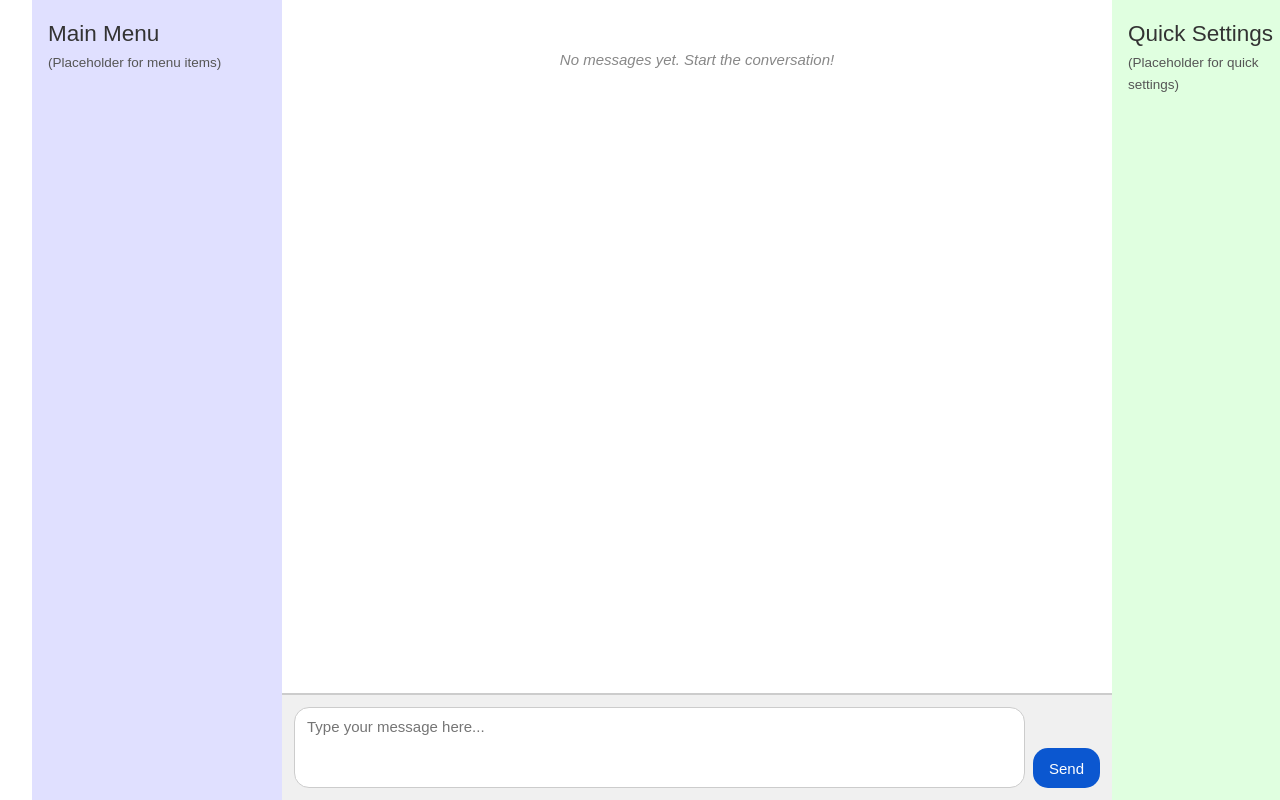
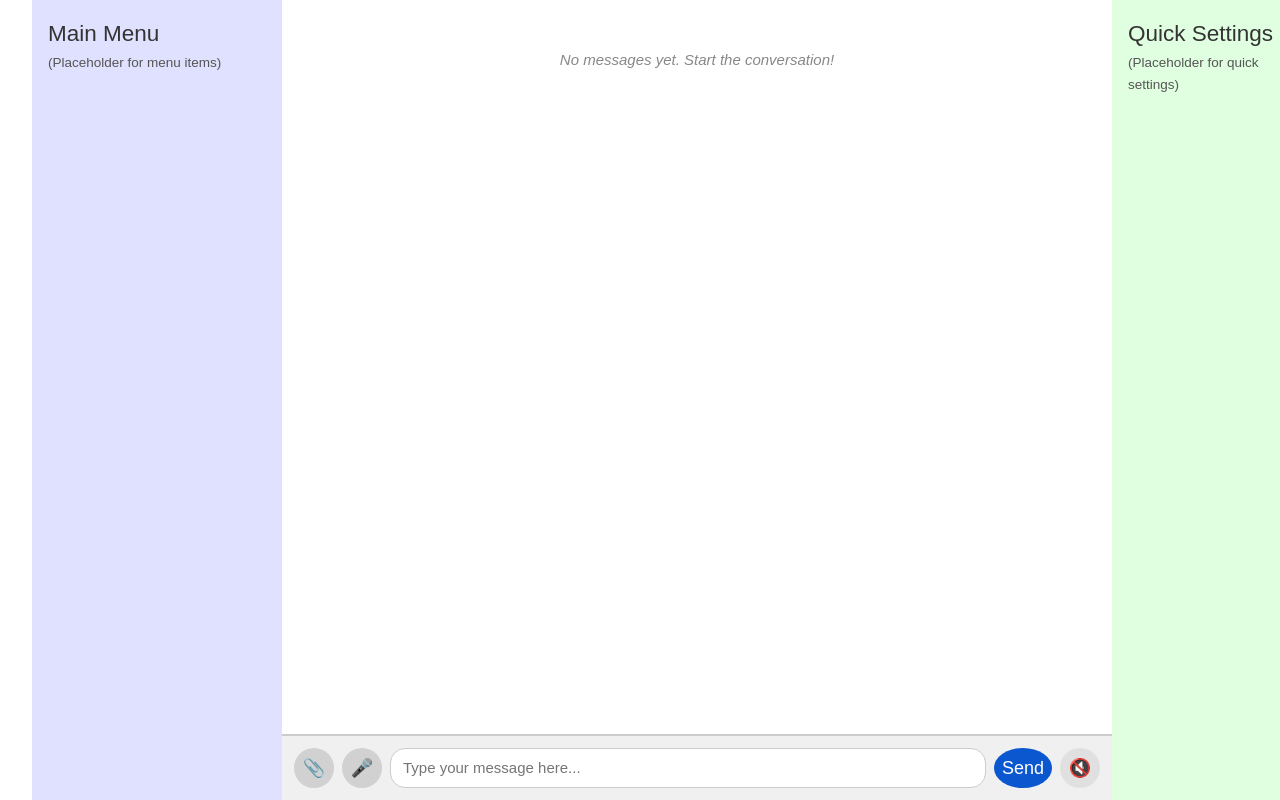
Before and after one commit to NB4U94/ai-assistant-pwa, a Vue app: page / in a window 1280 px wide. Built offline with nearby package versions, Linux system fonts and the light colour scheme.

Commit message:
Added UI placeholders, loading animations, and an error styling hook to ChatView

```diff
--- a/src/views/ChatView.vue
+++ b/src/views/ChatView.vue
@@ -1,7 +1,7 @@
 <template>
     <div class="chat-view">
       <div class="message-display-area" ref="messageAreaRef">
-        <div v-for="message in messages" :key="message.id" :class="['message', message.sender === 'User' ? 'user-message' : 'ai-message']">
+         <div v-for="message in messages" :key="message.id" :class="['message', message.sender === 'User' ? 'user-message' : (message.sender === 'AI' ? 'ai-message' : 'system-message')]">
           <span class="message-text">{{ message.text }}</span>
         </div>
         <p v-if="messages.length === 0 && !isLoading" class="placeholder-message">
@@ -12,22 +12,33 @@
         </p>
       </div>
       <div class="input-area">
+         <button class="icon-button" aria-label="Attach file" title="Attach file (Not implemented)">
+           📎
+         </button>
+         <button class="icon-button" aria-label="Use voice input" title="Use voice input (Not implemented)">
+           🎤
+         </button>
         <textarea
           ref="inputAreaRef"
           v-model="userInput"
           placeholder="Type your message here..."
-          rows="3"
+          rows="1"
+          @input="autoGrowTextarea"
           @keydown.enter.prevent="sendMessage"
           :disabled="isLoading"
           aria-label="Chat message input"
         ></textarea>
-        <button @click="sendMessage" :disabled="isLoading" aria-label="Send message">Send</button>
+        <button @click="sendMessage" :disabled="isLoading" aria-label="Send message" class="send-button">Send</button>
+        <button @click="toggleTts" :class="['tts-button', isTtsEnabled ? 'tts-on' : 'tts-off']" :aria-pressed="isTtsEnabled" aria-label="Toggle text to speech">
+          <span v-if="isTtsEnabled" title="Speech ON">🔊</span>
+          <span v-else title="Speech OFF">🔇</span>
+        </button>
       </div>
     </div>
   </template>
 
   <script setup>
-  import { ref, nextTick } from 'vue';
+  import { ref, nextTick, computed, onUnmounted } from 'vue';
 
   // --- Configuration ---
   // 🚨🚨🚨 WARNING: Replace with your NEW, PRIVATE key for LOCAL TESTING ONLY.
@@ -37,21 +48,60 @@
   const MODEL_NAME = 'gemini-1.5-flash';
   // ---------------------
 
-  // Template ref to access the message display DOM element
+  // Template refs
   const messageAreaRef = ref(null);
-  // Template ref to access the input textarea DOM element
   const inputAreaRef = ref(null);
 
-  // Reactive variable to hold the user's input
+  // Reactive variables
   const userInput = ref('');
+  const messages = ref([]);
+  const isLoading = ref(false);
+  const isTtsEnabled = ref(false);
+  const synth = window.speechSynthesis;
+  const ttsSupported = ref(!!synth);
 
-  // Reactive array to hold the chat messages
-  const messages = ref([]);
+  // --- Textarea Auto-Grow ---
+  const autoGrowTextarea = (event) => {
+    const textarea = event.target;
+    textarea.style.height = 'auto'; // Reset height
+    // Set height based on scroll height, up to a max
+    const maxHeight = 150; // Match max-height in CSS
+    textarea.style.height = `${Math.min(textarea.scrollHeight, maxHeight)}px`;
+  };
+  // -------------------------
 
-  // Reactive variable to indicate if we are waiting for AI response
-  const isLoading = ref(false);
+  // --- Text-to-Speech (TTS) ---
+  const speakText = (text) => {
+    if (!ttsSupported.value || !synth || !text) return;
+    synth.cancel();
+    const utterance = new SpeechSynthesisUtterance(text);
+    utterance.onerror = (event) => {
+      console.error('SpeechSynthesisUtterance.onerror', event);
+      addMessage(`Speech error: ${event.error}`, 'System');
+    };
+    synth.speak(utterance);
+  };
 
-  // Function to scroll the message area to the bottom
+  const toggleTts = () => {
+    if (!ttsSupported.value) {
+        addMessage('Sorry, your browser does not support text-to-speech.', 'System');
+        return;
+    }
+    isTtsEnabled.value = !isTtsEnabled.value;
+    if (!isTtsEnabled.value) {
+        synth.cancel();
+    }
+    console.log("TTS Enabled:", isTtsEnabled.value);
+  };
+
+  onUnmounted(() => {
+      if (synth) {
+          synth.cancel();
+      }
+  });
+  // -----------------------------
+
+  // --- Message Handling ---
   const scrollToBottom = () => {
     nextTick(() => {
       const messageArea = messageAreaRef.value;
@@ -61,109 +111,133 @@
     });
   };
 
-  // Function to add a message to the list
   const addMessage = (text, sender = 'User') => {
-    // Simple check to prevent adding duplicate "thinking" messages if one is already showing
-    if (sender === 'AI' && text === 'AI is thinking...' && messages.value.some(msg => msg.text === 'AI is thinking...')) {
-      return;
-    }
-     // Prevent adding empty or only whitespace messages
+    if (sender === 'AI' && text === 'AI is thinking...' && messages.value.some(msg => msg.text === 'AI is thinking...')) return;
     if (typeof text !== 'string' || text.trim() === '') {
       console.warn("Attempted to add an empty message.");
       return;
     }
-    messages.value.push({
-      id: Date.now() + Math.random(), // Unique ID
-      text: text.trim(),
-      sender: sender
-    });
+    // Check if the input is an error object from our API call
+    let messageText = text;
+    let messageSender = sender;
+    if (typeof text === 'object' && text !== null && text.error === true) {
+        messageText = text.text; // Use the text from the error object
+        messageSender = 'System'; // Set sender to System for errors
+    }
+
+    const newMessage = {
+      id: Date.now() + Math.random(),
+      text: messageText.trim(),
+      sender: messageSender
+    };
+    messages.value.push(newMessage);
     scrollToBottom();
+
+    // Speak only actual AI responses, not system errors or thinking messages
+    if (messageSender === 'AI' && isTtsEnabled.value) {
+      speakText(newMessage.text);
+    }
   };
 
+  // --- API Call Logic ---
+  const chatHistoryForApi = computed(() => {
+    return messages.value
+      .filter(msg => msg.text !== 'AI is thinking...' && msg.sender !== 'System')
+      .map(msg => ({
+        role: msg.sender === 'User' ? 'user' : 'model',
+        parts: [{ text: msg.text }]
+      }));
+  });
 
-  // Function to call the Gemini API
   const callGeminiApi = async (inputText) => {
-    // Construct the API endpoint URL
     const API_URL = `https://generativelanguage.googleapis.com/v1beta/models/${MODEL_NAME}:generateContent?key=${GEMINI_API_KEY}`;
+    const history = chatHistoryForApi.value; // Get history *before* adding current input
+    const requestBody = {
+      contents: [ ...history, { role: 'user', parts: [{ text: inputText }] } ]
+    };
 
-    // Prepare the request body
-    const requestBody = {
-      contents: [{
-        parts: [{
-          text: inputText
-        }]
-      }]
-      // We can add generationConfig and safetySettings here later if needed
-    };
+    console.log("Sending to API:", JSON.stringify(requestBody, null, 2));
 
     try {
       const response = await fetch(API_URL, {
         method: 'POST',
-        headers: {
-          'Content-Type': 'application/json',
-        },
+        headers: { 'Content-Type': 'application/json' },
         body: JSON.stringify(requestBody),
       });
 
+      const responseData = await response.json(); // Always try to parse JSON
+      console.log("Received from API:", JSON.stringify(responseData, null, 2));
+
       if (!response.ok) {
-        // Handle HTTP errors (like 4xx, 5xx)
-        const errorData = await response.json().catch(() => ({ message: response.statusText })); // Try to parse error JSON
-        console.error('API Error Response:', errorData);
-        throw new Error(`API request failed with status ${response.status}: ${errorData.error?.message || response.statusText}`);
+        const specificError = responseData?.error?.message || response.statusText;
+        throw new Error(`API request failed with status ${response.status}: ${specificError}`);
       }
 
-      const responseData = await response.json();
-
-      // Extract the text from the response - check structure carefully
-      // Based on Gemini API docs, text is usually here:
-      const aiText = responseData.candidates?.[0]?.content?.parts?.[0]?.text;
-
-      if (typeof aiText !== 'string') { // Check if aiText is actually a string
-          console.error('Could not find valid text in API response:', responseData);
-          throw new Error('Invalid response structure from API.');
+       if (responseData.candidates && responseData.candidates.length > 0) {
+          const candidate = responseData.candidates[0];
+          if (candidate.finishReason && candidate.finishReason !== 'STOP' && candidate.finishReason !== 'MAX_TOKENS') {
+               console.warn(`Response stopped due to: ${candidate.finishReason}`);
+               const safetyFeedback = candidate.safetyRatings ? ` Safety ratings: ${JSON.stringify(candidate.safetyRatings)}` : '';
+               // Return error object for system message styling
+               return { error: true, text: `My response was blocked due to: ${candidate.finishReason}.${safetyFeedback}`};
+          }
+          if (candidate.content?.parts?.length > 0) {
+              const aiText = candidate.content.parts[0].text;
+               if (typeof aiText === 'string') {
+                  return aiText; // Success case
+              }
+          }
+          console.warn("API response finished with STOP but no valid text content found.", responseData);
+          return { error: true, text: "[No text content received from AI]" }; // Return error object
       }
 
-      return aiText;
+      console.error('No valid candidates found in API response:', responseData);
+      throw new Error('Invalid response structure: No candidates found.');
 
     } catch (error) {
       console.error('Error calling Gemini API:', error);
-      // Return an error message to display to the user
-      return `Error: ${error.message}`;
+      // Return error object for system message styling
+      return { error: true, text: `Error: ${error.message}` };
     }
   };
+  // -----------------------
 
-  // Function called when user clicks Send or presses Enter
+  // --- Send Message Action ---
   const sendMessage = async () => {
     const currentInput = userInput.value;
     if (currentInput.trim() === '' || isLoading.value) return;
 
     addMessage(currentInput, 'User');
-    userInput.value = ''; // Clear input immediately
+    const textToSend = currentInput;
+    userInput.value = '';
+    // Reset textarea height after sending
+    nextTick(() => {
+        if(inputAreaRef.value) {
+            inputAreaRef.value.style.height = 'auto';
+        }
+    });
 
-    isLoading.value = true; // Show loading indicator
-    addMessage('AI is thinking...', 'AI'); // Add thinking message
 
-    // Call the actual API
-    const aiResponseText = await callGeminiApi(currentInput);
+    isLoading.value = true;
+    addMessage('AI is thinking...', 'AI');
 
-    // Remove the "thinking..." message before adding the final response
+    const aiResponse = await callGeminiApi(textToSend); // aiResponse can be string or {error: true, text: ...}
+
     const thinkingIndex = messages.value.findIndex(msg => msg.text === 'AI is thinking...');
     if (thinkingIndex !== -1) {
       messages.value.splice(thinkingIndex, 1);
     }
 
-    // Add the actual AI response (or error message)
-    addMessage(aiResponseText, 'AI');
+    // Add the actual AI response or the error object
+    addMessage(aiResponse, 'AI'); // addMessage will handle if it's an error object
 
-    isLoading.value = false; // Hide loading indicator
+    isLoading.value = false;
 
-    // Refocus the input area after the response is added and loading is false
     nextTick(() => {
-      inputAreaRef.value?.focus(); // Use optional chaining just in case
+      inputAreaRef.value?.focus();
     });
-
-    scrollToBottom(); // Ensure scroll after final message (might already be called in addMessage)
   };
+  // -------------------------
 
   </script>
 
@@ -194,7 +268,20 @@
     word-wrap: break-word; /* Wrap long words */
     font-family: sans-serif;
     line-height: 1.4;
+    /* Add transition for smoother appearance */
+    opacity: 0;
+    transform: translateY(10px);
+    animation: fadeIn 0.3s ease forwards;
   }
+
+  /* Animation for message appearance */
+  @keyframes fadeIn {
+    to {
+      opacity: 1;
+      transform: translateY(0);
+    }
+  }
+
 
   /* Style user messages */
   .user-message {
@@ -214,6 +301,20 @@
     border-bottom-left-radius: 4px; /* Add a slight tail effect */
   }
 
+  /* Style System messages (e.g., errors) */
+  .system-message {
+      background-color: #ffebee; /* Light red background for errors */
+      color: #c62828; /* Darker red text */
+      align-self: center; /* Center system messages */
+      max-width: 90%;
+      text-align: center;
+      font-style: italic;
+      font-size: 0.9em;
+      border: 1px dashed #ffcdd2;
+      border-radius: 8px; /* Match other messages */
+  }
+
+
   .placeholder-message {
     color: #888;
     font-style: italic;
@@ -225,16 +326,25 @@
   .loading-indicator {
     color: #555;
     font-style: normal;
+     /* Simple pulsing animation */
+    animation: pulse 1.5s infinite ease-in-out;
+  }
+
+  /* Loading animation */
+  @keyframes pulse {
+    0%, 100% { opacity: 0.6; }
+    50% { opacity: 1; }
   }
 
 
   .input-area {
     display: flex; /* Arrange input and button side-by-side */
+    align-items: flex-end; /* Align items to bottom */
     padding: 0.75rem;
     border-top: 1px solid #ccc; /* Separator line */
     background-color: #f0f0f0; /* Light grey for input area */
     flex-shrink: 0; /* Prevent input area from shrinking */
-    gap: 0.5rem; /* Add gap between textarea and button */
+    gap: 0.5rem; /* Add gap between elements */
   }
 
   .input-area textarea {
@@ -245,36 +355,90 @@
     resize: none; /* Prevent manual resizing */
     font-family: sans-serif;
     font-size: 1em;
-    height: auto;
-    min-height: 40px; /* Ensure minimum height */
+    /* height: auto; Remove fixed rows, use auto height */
+    min-height: 40px; /* Ensure minimum height matches buttons */
+    max-height: 150px; /* Limit max height before scrolling */
+    overflow-y: auto; /* Allow scrolling within textarea */
     line-height: 1.4;
+    transition: border-color 0.2s ease, box-shadow 0.2s ease;
   }
+  .input-area textarea:focus {
+      outline: none;
+      border-color: #0b57d0; /* Google blue on focus */
+      box-shadow: 0 0 0 2px rgba(11, 87, 208, 0.2); /* Subtle glow on focus */
+  }
+
 
   .input-area textarea:disabled {
     background-color: #e0e0e0;
     cursor: not-allowed;
   }
 
+  /* Base style for all buttons in input area */
   .input-area button {
-    padding: 0.5rem 1rem;
+    padding: 0.5rem; /* Consistent padding */
+    border: none;
+    border-radius: 50%; /* Make icon buttons circular */
+    cursor: pointer;
+    min-height: 40px; /* Match textarea min height */
+    min-width: 40px; /* Make circular */
+    display: flex;
+    align-items: center;
+    justify-content: center;
+    font-size: 1.2em; /* Slightly larger icons */
+    flex-shrink: 0; /* Prevent buttons from shrinking */
+    transition: background-color 0.2s ease, opacity 0.2s ease;
+  }
+  .input-area button:disabled {
+    cursor: not-allowed;
+    opacity: 0.6;
+  }
+
+  /* Specific styles for icon buttons */
+  .icon-button {
+      background-color: #d1d1d1; /* Neutral grey */
+      color: #333;
+  }
+  .icon-button:hover:not(:disabled) {
+      background-color: #c0c0c0; /* Slightly darker grey */
+  }
+  .icon-button:disabled {
+      background-color: #e0e0e0;
+  }
+
+
+  /* Specific styles for Send button */
+  .send-button {
     background-color: #0b57d0; /* Google blue */
     color: white;
-    border: none;
-    border-radius: 15px; /* More rounded button */
-    cursor: pointer;
+    border-radius: 15px; /* Keep rounded rectangle */
+    padding: 0.5rem 1rem; /* Restore original padding */
     font-size: 1em;
     font-weight: 500;
-    align-self: flex-end; /* Align button to bottom */
-    min-height: 40px; /* Match textarea min height */
-    transition: background-color 0.2s ease;
+    min-width: auto; /* Allow width to adjust */
+  }
+  .send-button:hover:not(:disabled) {
+    background-color: #0a4cb0; /* Darker Google blue */
+  }
+  .send-button:disabled {
+    background-color: #a0a0a0;
   }
 
-  .input-area button:hover:not(:disabled) {
-    background-color: #0a4cb0; /* Darker Google blue */
+  /* Specific styles for TTS button */
+  .tts-button {
+    background-color: #e0e0e0; /* Default grey */
+    color: #333;
+    font-size: 1.1em; /* Adjust icon size if needed */
+  }
+  .tts-button.tts-on {
+    background-color: #66bb6a; /* Green when ON */
+    color: white;
+  }
+  .tts-button:hover:not(.tts-on):not(:disabled) {
+    background-color: #d5d5d5;
+  }
+  .tts-button.tts-on:hover:not(:disabled) {
+    background-color: #5a9a5d;
   }
 
-  .input-area button:disabled {
-    background-color: #a0a0a0;
-    cursor: not-allowed;
-  }
   </style>
```
